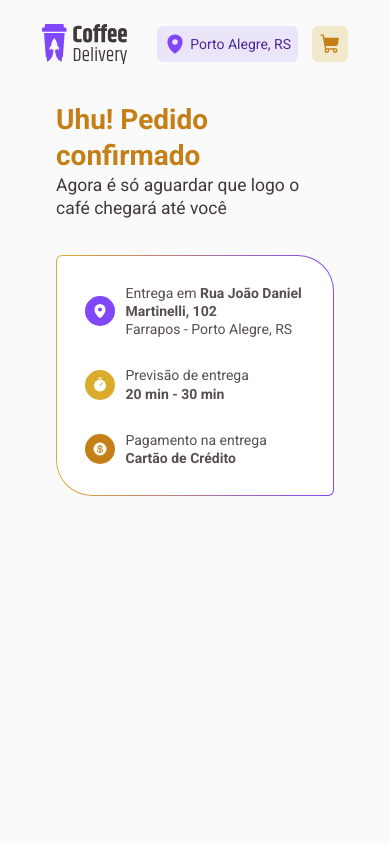
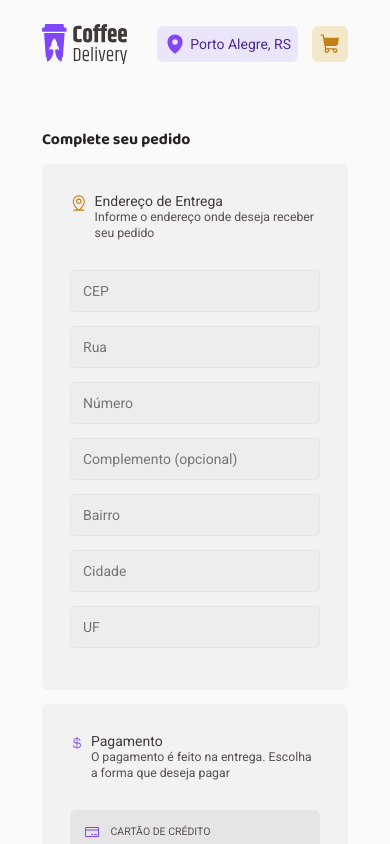
Before and after one commit to matheusbr1/ignite-coffee-delivery, a React (Vite) app: page / in a window 390 px wide. Shown: the top 844 px of the page. Built offline with nearby package versions, Linux system fonts and the light colour scheme.

Commit message:
feat: improve responsivity of Checkout page

```diff
--- a/src/App.tsx
+++ b/src/App.tsx
@@ -2,8 +2,8 @@ import { ThemeProvider } from 'styled-components'
 import { defaultTheme } from './styles/theme'
 import { GlobalStyle } from './styles/global'
 import { Layout } from './layout'
-// import { Products } from './pages/Products'
-// import { Checkout } from './pages/Checkout'
+import { Products } from './pages/Products'
+import { Checkout } from './pages/Checkout'
 import { ConfirmedOrder } from './pages/ConfirmedOrder'
 
 export function App() {
@@ -11,8 +11,8 @@ export function App() {
     <ThemeProvider theme={defaultTheme} >
       <Layout>
         {/* <Products /> */}
-        {/* <Checkout /> */}
-        <ConfirmedOrder />
+        <Checkout />
+        {/* <ConfirmedOrder /> */}
       </Layout>
 
       <GlobalStyle />
--- a/src/pages/Checkout/index.tsx
+++ b/src/pages/Checkout/index.tsx
@@ -24,6 +24,7 @@ export function Checkout() {
           Complete seu pedido
         </h1>
 
+        <div>
           <OrderAddress>
             <div className='card' >
               <div className='titles'>
@@ -80,6 +81,7 @@ export function Checkout() {
               </div>
             </div>
           </OrderPayment>
+        </div>
       </CompleteYourOrder>
       <SelectedCoffees>
         <h1 className='title' >
--- a/src/pages/Checkout/styles.ts
+++ b/src/pages/Checkout/styles.ts
@@ -3,9 +3,12 @@ import styled from 'styled-components'
 export const CheckoutContainer = styled.main`
   display: flex;
   justify-content: space-between;
-  align-items: center;
   gap: 2rem;
   padding: 3rem 0;
+
+  @media(max-width: ${props => props.theme.breakpoints.desk.small}) {
+    flex-direction: column;
+  }
 
   .title {
     font-family: 'Baloo 2';
@@ -19,9 +22,12 @@ export const CheckoutContainer = styled.main`
 
 export const CompleteYourOrder = styled.section`
   flex: 4;
-  display: flex;
-  flex-direction: column;
-  gap: 1rem;
+
+  > div {
+    display: flex;
+    flex-direction: column;
+    gap: 1rem;
+  }
 
   .card {
     background: ${props => props.theme.colors['base-card']};
@@ -66,12 +72,19 @@ export const OrderAddress = styled.section`
 
     .w60 {
       width: 60px;
+      @media(max-width: ${props => props.theme.breakpoints.tablet.medium}) {
+        width: 100%;
+      }
     }
 
     div {
       margin-bottom: 1rem;
       display: flex;
       gap: 1rem;
+
+      @media(max-width: ${props => props.theme.breakpoints.tablet.medium}) {
+        flex-direction: column;
+      }
     }
 
     input {
@@ -88,6 +101,10 @@ export const OrderPayment = styled.section`
     display: flex;
     gap: 1rem;
     width: 100%;
+
+    @media(max-width: ${props => props.theme.breakpoints.tablet.medium}) {
+      flex-direction: column;
+    }
 
     button {
       flex: 1;
```
Lines whose indentation alone changed are shown as unchanged.
